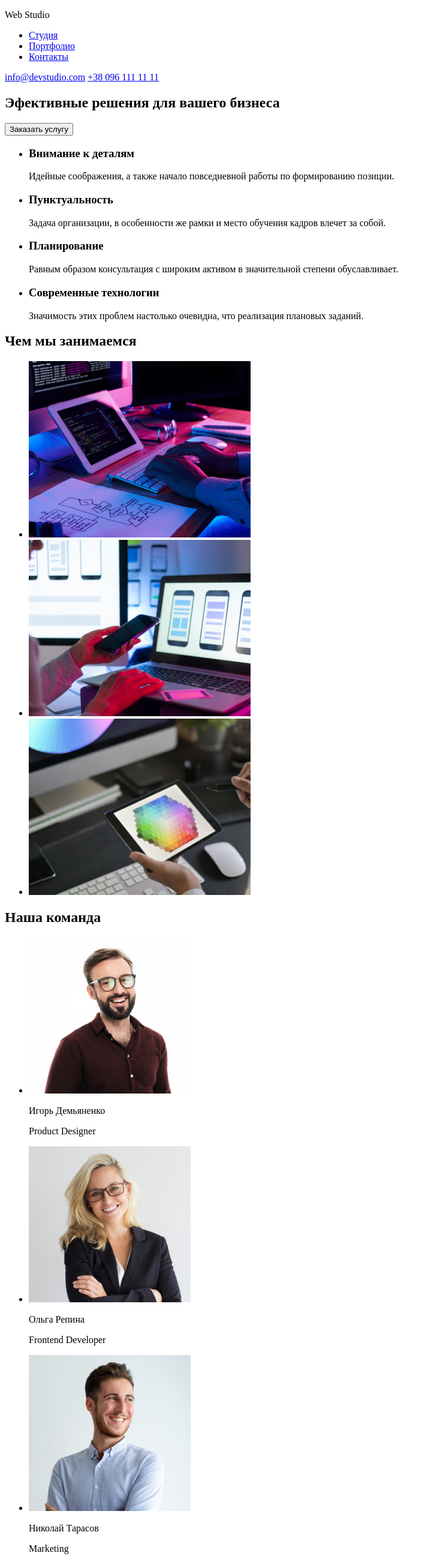
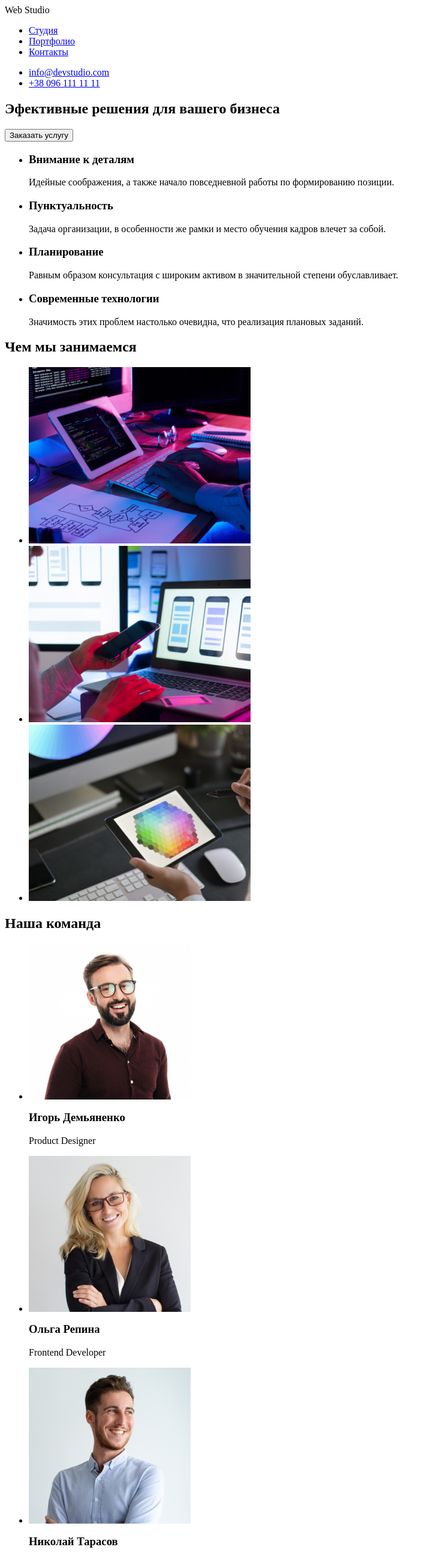
Before and after one commit to jon1c/goit-markup-hw-01, a plain HTML site: page index.html in a window 1280 px wide. Shown: the top 2594 px of the page at 60% size, without its empty margins (0-719 px from the left). Drawn offline with Linux system fonts and the light colour scheme.

Commit message:
home task 2

```diff
--- a/index.html
+++ b/index.html
@@ -1,10 +1,8 @@
-<!DOCTYPE html>
 <html lang="en">
-    <head>
-     <section>
+   <header>
+        <!--логотип-->
        <p><span>Web</span> Studio</p>
-     </section>
-     <section>
+        <!--навигация-->
        <nav>
            <ul>
                <li><a href="#">Студия</a></li>
@@ -12,12 +10,12 @@
                <li><a href="#">Контакты</a></li>
            </ul>
        </nav>
-     </section>
-     <section>
-        <a href="mailto:info@devstudio.com">info@devstudio.com</a>
-        <a href="tel:+380961111111">+38 096 111 11 11</a>
-     </section>
-    </head>
+       <ul>
+           <!--контакты-->
+        <li><a href="mailto:info@devstudio.com">info@devstudio.com</a></li>
+        <li><a href="tel:+380961111111">+38 096 111 11 11</a></li>
+       </ul>
+   </header>
    <main>
     <section>
             <h1>Эфективные решения для вашего бизнеса</h1>
@@ -48,13 +46,13 @@
        <h2>Чем мы занимаемся</h2>
        <ul>
            <li>
-                <img src="images/img.jpg" width="370" alt="HTML"/>
+               <img src="images/img.jpg" width="370" alt="разработка програмного обеспечения"/>
            </li>
            <li>
-                <img src="images/img(1).jpg" width="370" alt="JAVA"/>
+               <img src="images/img(1).jpg" width="370" alt="тестирование мобильных приложений"/>
            </li>
            <li>
-                <img src="images/img(2).jpg" width="370" alt="CSS"/>
+               <img src="images/img(2).jpg" width="370" alt="работа с палитрой цветов"/>
            </li>
        </ul>
     </section>
@@ -63,17 +61,17 @@
        <ul>
            <li>
                <img src="images/img(3).jpg" width="270" alt="Product Designer"/>
-                <p>Игорь Демьяненко</p>
+               <h3>Игорь Демьяненко</h3>
                <p>Product Designer</p>
            </li>
            <li>
                <img src="images/img(4).jpg" width="270" alt="Frontend Developer"/>
-                <p>Ольга Репина</p>
+               <h3>Ольга Репина</h3>
                <p>Frontend Developer</p>
            </li>
            <li>
                <img src="images/img(5).jpg" width="270" alt="Marketing"/>
-                <p>Николай Тарасов</p>
+               <h3>Николай Тарасов</h3>
                <p>Marketing</p>
            </li>
            <li>
@@ -81,7 +79,6 @@
                <p>Михаил Ермаков</p>
                <p>UI Designer</p>
            </li>
-
        </ul>
     </section>
    </main>
@@ -92,7 +89,5 @@
        info@example.com<br />
        +38 099 111 11 11
      </address>
-
-
    </footer>
    </html>
```
Lines whose indentation alone changed are shown as unchanged.
